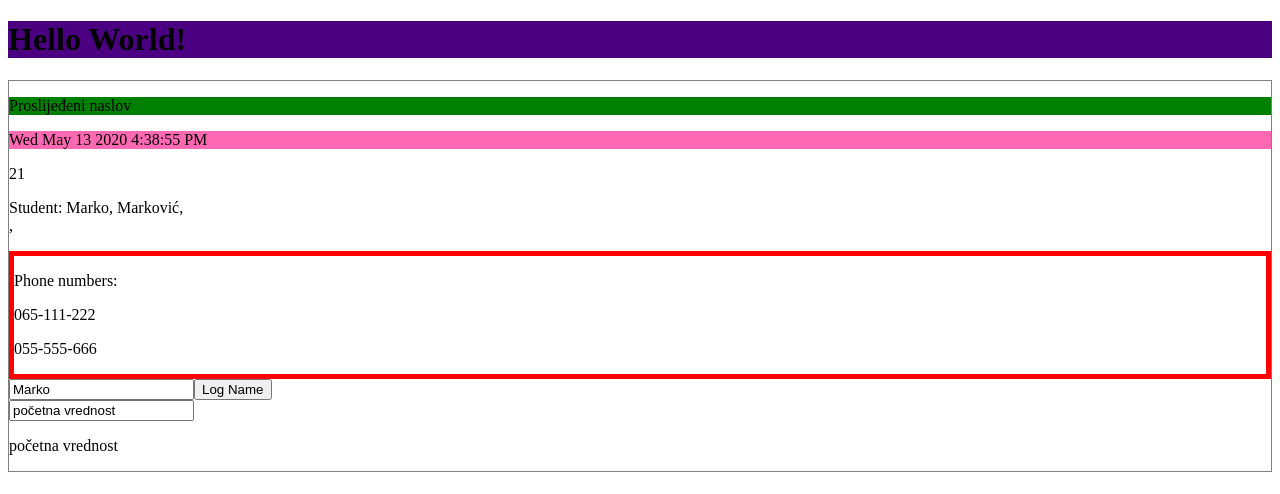
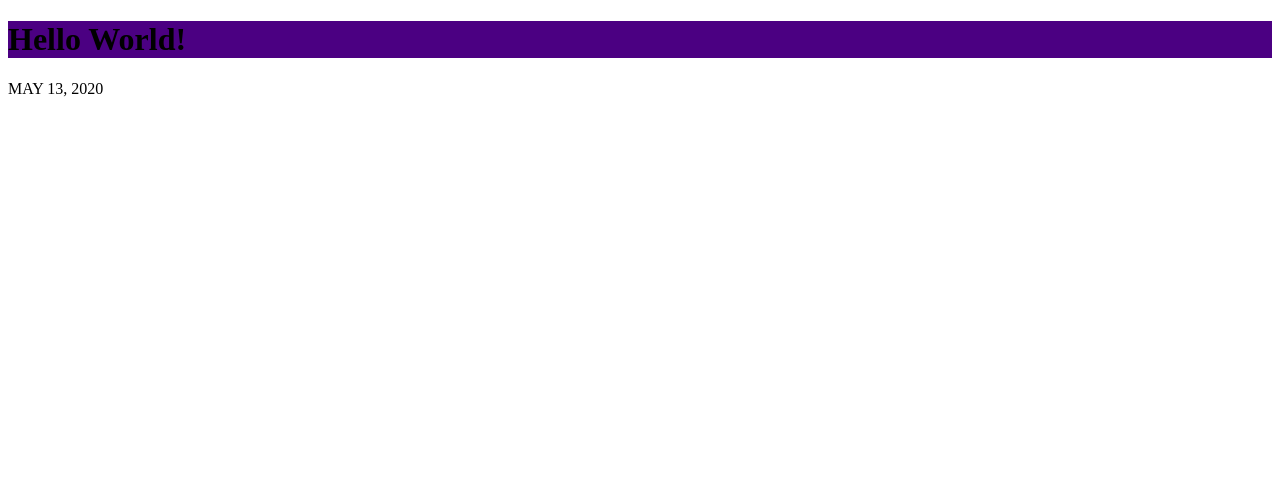
Before and after one commit to nimroN1/Repozitorijum1, an Angular app in the folder first-project/: page / in a window 1280 px wide. Shown: the top 494 px of the page. Built offline with nearby package versions, Linux system fonts and the light colour scheme.

Commit message:
DatumModule created

```diff
--- a/first-project/src/app/app.component.html
+++ b/first-project/src/app/app.component.html
@@ -1,3 +1,5 @@
 <h1 class="naslovClass">Hello World!</h1>
 
-<app-date [student]="student1" myTitle="Proslijeđeni naslov"></app-date>
+<!--<app-date [student]="student1" myTitle="Proslijeđeni naslov"></app-date> -->
+
+<app-date-custom-print></app-date-custom-print>
--- a/first-project/src/app/app.module.ts
+++ b/first-project/src/app/app.module.ts
@@ -8,6 +8,7 @@ import { Test1Component } from './test1/test1.component';
 import { Test2Component } from './test2/test2.component';
 import { DateComponent } from './date/date.component';
 import { from } from 'rxjs';
+import { DatumModule } from './datum/datum.module';
 
 @NgModule({
   declarations: [
@@ -19,7 +20,8 @@ import { from } from 'rxjs';
   imports: [
     BrowserModule,
     AppRoutingModule,
-    FormsModule
+    FormsModule,
+    DatumModule
   ],
   providers: [],
   bootstrap: [AppComponent]
--- /dev/null
+++ b/first-project/src/app/datum/date-custom-print/date-custom-print.component.html
@@ -0,0 +1 @@
+<p>{{_trenutniDatum | date: 'mediumDate' | uppercase}}</p>
--- /dev/null
+++ b/first-project/src/app/datum/date-custom-print/date-custom-print.component.ts
@@ -0,0 +1,18 @@
+import { Component, OnInit } from '@angular/core';
+
+@Component({
+  selector: 'app-date-custom-print',
+  templateUrl: './date-custom-print.component.html',
+  styleUrls: ['./date-custom-print.component.css']
+})
+export class DateCustomPrintComponent implements OnInit {
+
+  public _trenutniDatum: Date = new Date();
+
+
+  constructor() { }
+
+  ngOnInit(): void {
+  }
+
+}
```
Also changed, not shown: first-project/src/app/datum/datum.module.ts (added, +14 -0 lines), first-project/src/app/datum/date-custom-print/date-custom-print.component.css (added), 1 other file (tests, documents, lock files or other folders).
